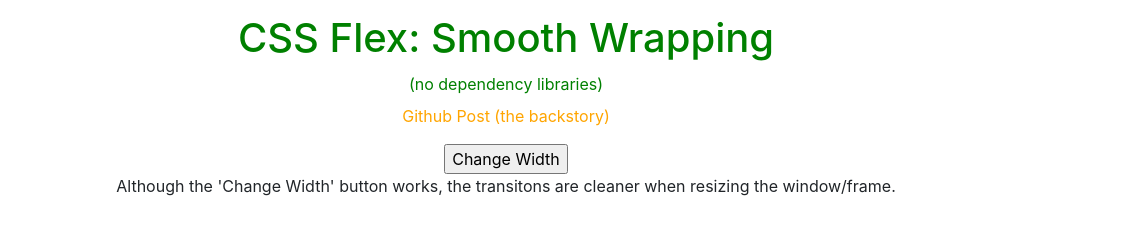
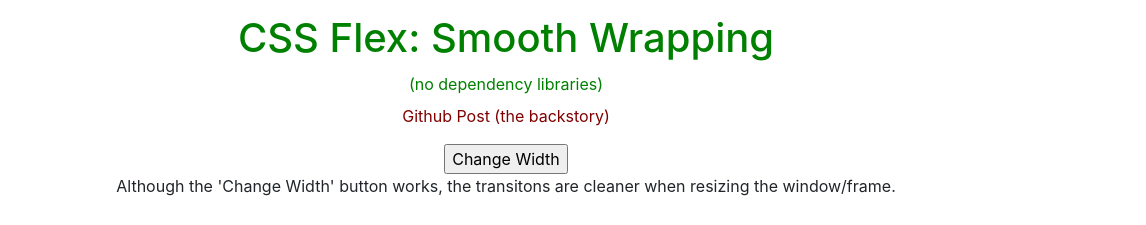
Before and after one commit to stewilondanga/smooth-wrapping, a plain HTML site: page index.html in a window 1280 px wide. In both pictures the pointer is over the link "Github Post (the backstory)". Shown: the top 225 px of the page, 134-1280 px from the left. Drawn offline with nearby package versions, Linux system fonts and the light colour scheme.

Commit message:
add css/styles.css

```diff
--- a/css/styles.css
+++ b/css/styles.css
@@ -85,12 +85,13 @@ h1, h2, h3 {
   transition: all 0.25s;
 }
 
-/*.title-link a:hover {
+.title-link a:hover {
   color: maroon;
   text-decoration: none;
   transition: all 0.25s;
 }
-.container.switch {
+
+/*.container.switch {
   transition: all 2s;
   width: 50%;
 }
```
